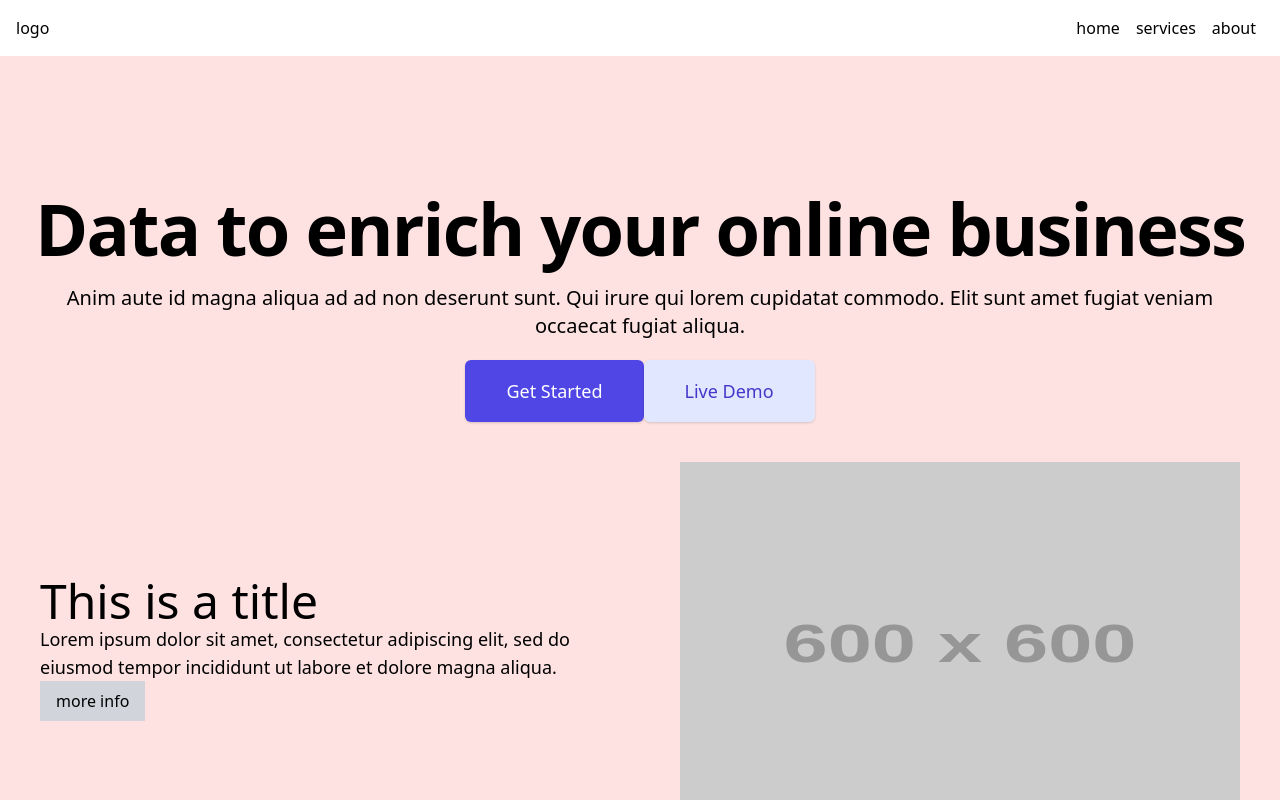
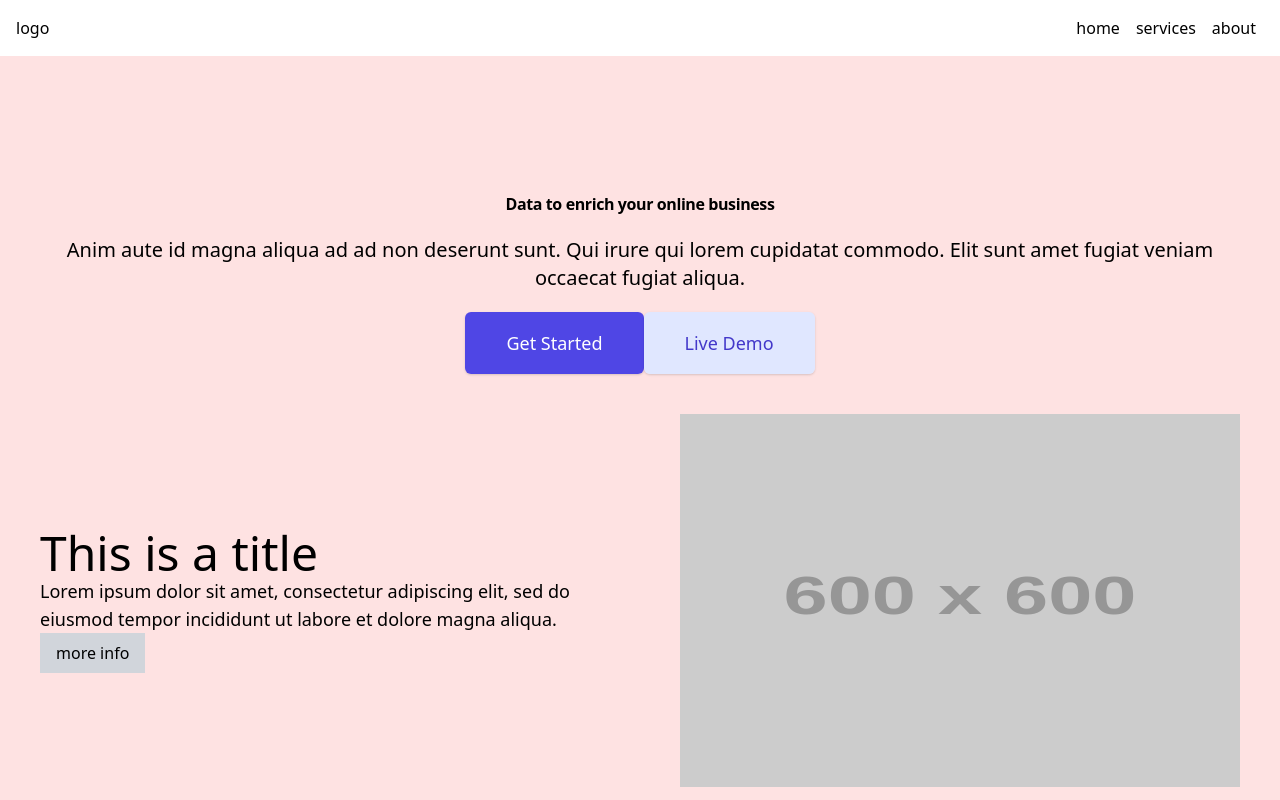
Before and after one commit to flrnd/next-easyweb, a Next.js app: page / in a window 1280 px wide. Shown: the top 800 px of the page. Built offline with nearby package versions, Linux system fonts and the light colour scheme.

Commit message:
Remove -heading from class name

```diff
--- a/styles/global.css
+++ b/styles/global.css
@@ -25,18 +25,18 @@
 
 /* Heading Responsive Styles */
 
-.xlarge-heading {
+.xlarge {
   @apply text-5xl md:text-6xl lg:text-7xl;
 }
 
-.large-heading {
+.large {
   @apply text-4xl md:text-5xl lg:text-6xl;
 }
 
-.medium-heading {
+.medium {
   @apply text-3xl md:text-4xl lg:text-5xl;
 }
 
-.small-heading {
+.small {
   @apply text-2xl md:text-3xl lg:text-4xl;
 }
```
